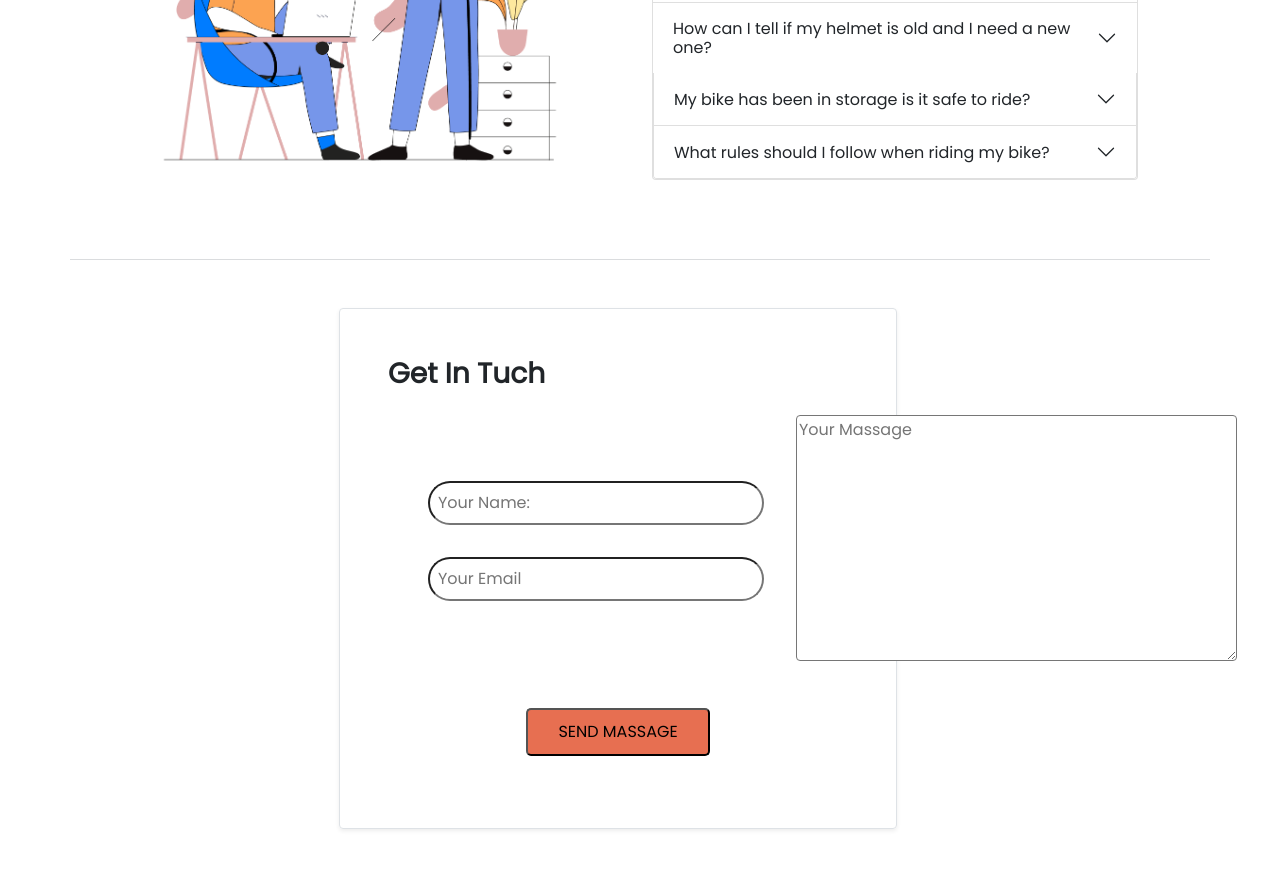
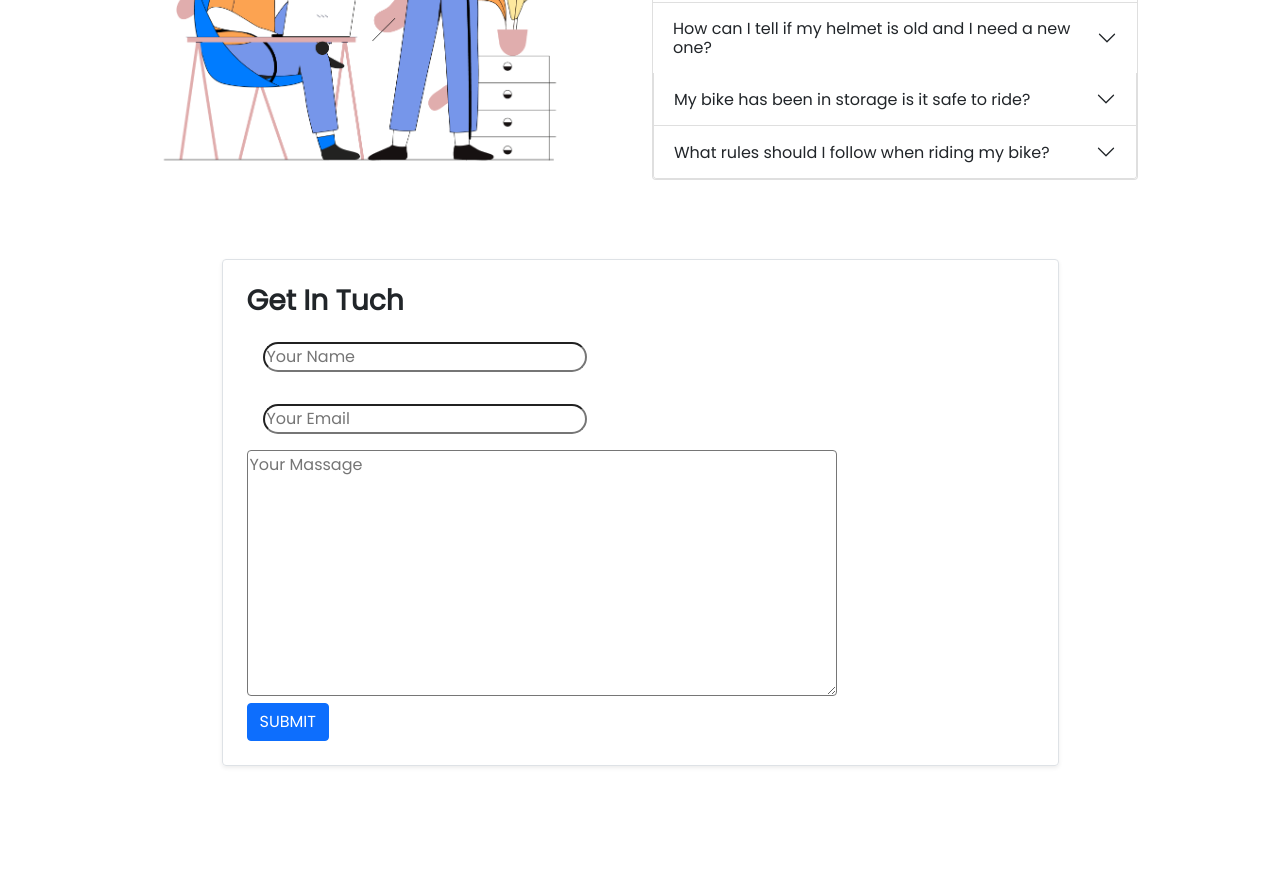
Before and after one commit to Mehedi287/honda-cbr-company, a plain HTML site: page index.html in a window 1280 px wide. Shown: the part 2850-3719 px from the top of the page. After the commit the page ends 3632 px from the top, so only its background shows below. Drawn offline with nearby package versions, Linux system fonts and the light colour scheme.

Commit message:
get in tuch aded

```diff
--- a/index.html
+++ b/index.html
@@ -332,25 +332,20 @@
 
         </section>
         <!-- get srat section -->
-        <hr class="bg-secondary container  ">
-        <section class="m-lg-5 mx-auto container ">
-            <div
-                class="p-lg-5 p-sm-3 g-2 shadow-sm mx-lg-auto rounded border w-50  justify-content-center align-items-center ">
+        <section class="container">
+
+            <form style="width:250px;" class="p-lg-4 container-fluid mb-lg-3 border  rounded w-75  shadow-sm ">
                 <h3 class="fw-bold">Get In Tuch</h3>
-                <div class="d-lg-flex justify-content-between align-items-center ms-4 ">
-                    <div class="">
-                        <input class="rounded-pill p-2 m-3 " placeholder="Your Name:" type="text"><br>
-                        <input class="rounded-pill p-2 m-3" placeholder="Your Email" type="email"><br>
-                    </div>
-                    <div class="">
-                        <textarea class="rounded m-3" placeholder="Your Massage" name="" id="" cols="30"
-                            rows="10"></textarea>
-                    </div>
+                <input class=" rounded-pill m-lg-3 " placeholder="Your Name" type="text" name="" id=""><br>
+                <input class="rounded-pill m-lg-3" placeholder="Your Email" type="email" name="" id=""><br>
+                <textarea class=" w-75 rounded" placeholder="Your Massage" name="" id="" cols="30"
+                    rows="10"></textarea><br>
+                <button class="btn btn-primary">SUBMIT</button>
+            </form>
+        </section>
 
-                </div>
-                <div class="text-center m-lg-4 m-4"> <button class="custom-btn "> SEND MASSAGE</button></div>
-            </div>
-        </section>
+
+
         <!-- strt social icon section -->
 
     </main>
```
